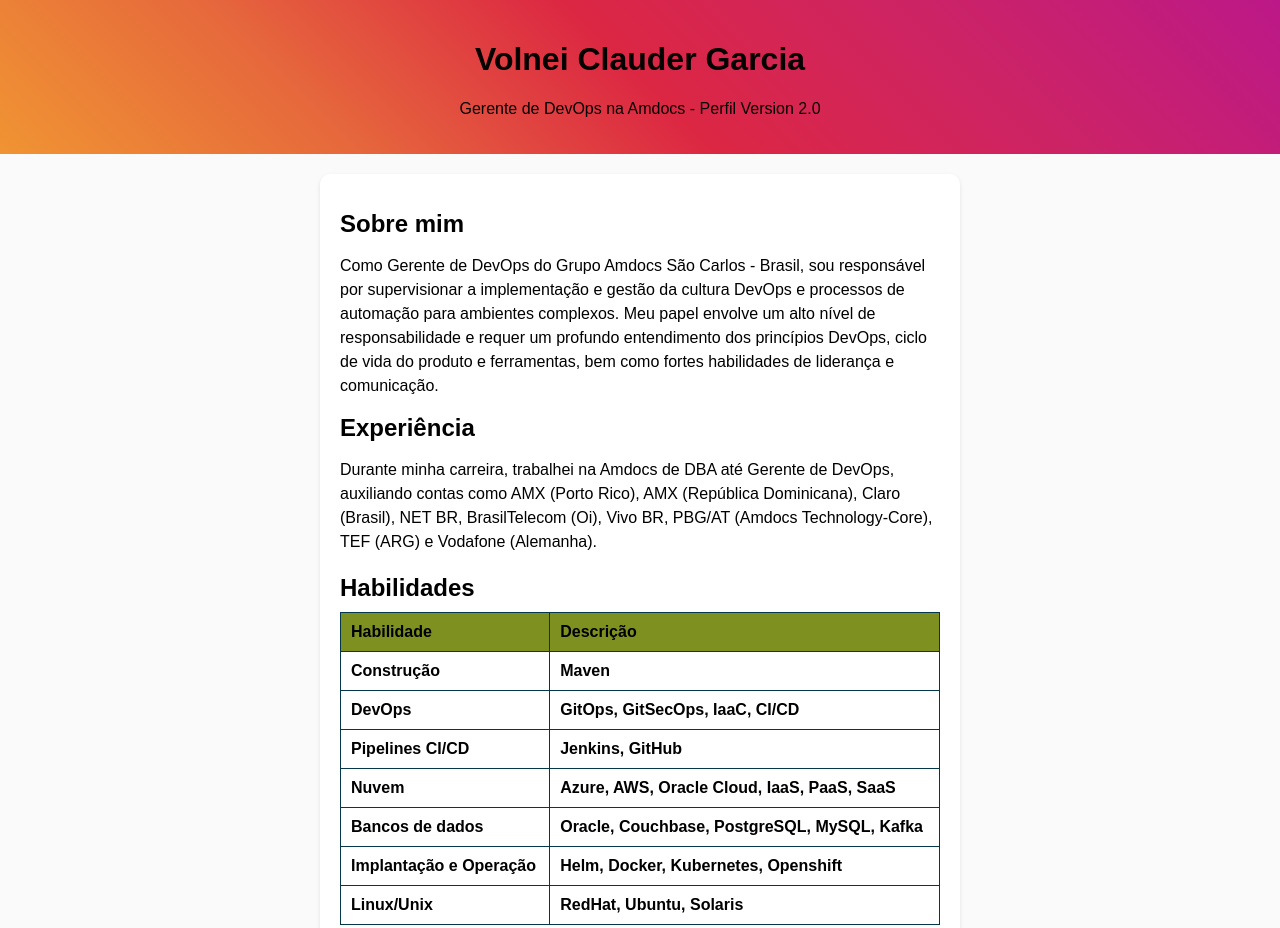
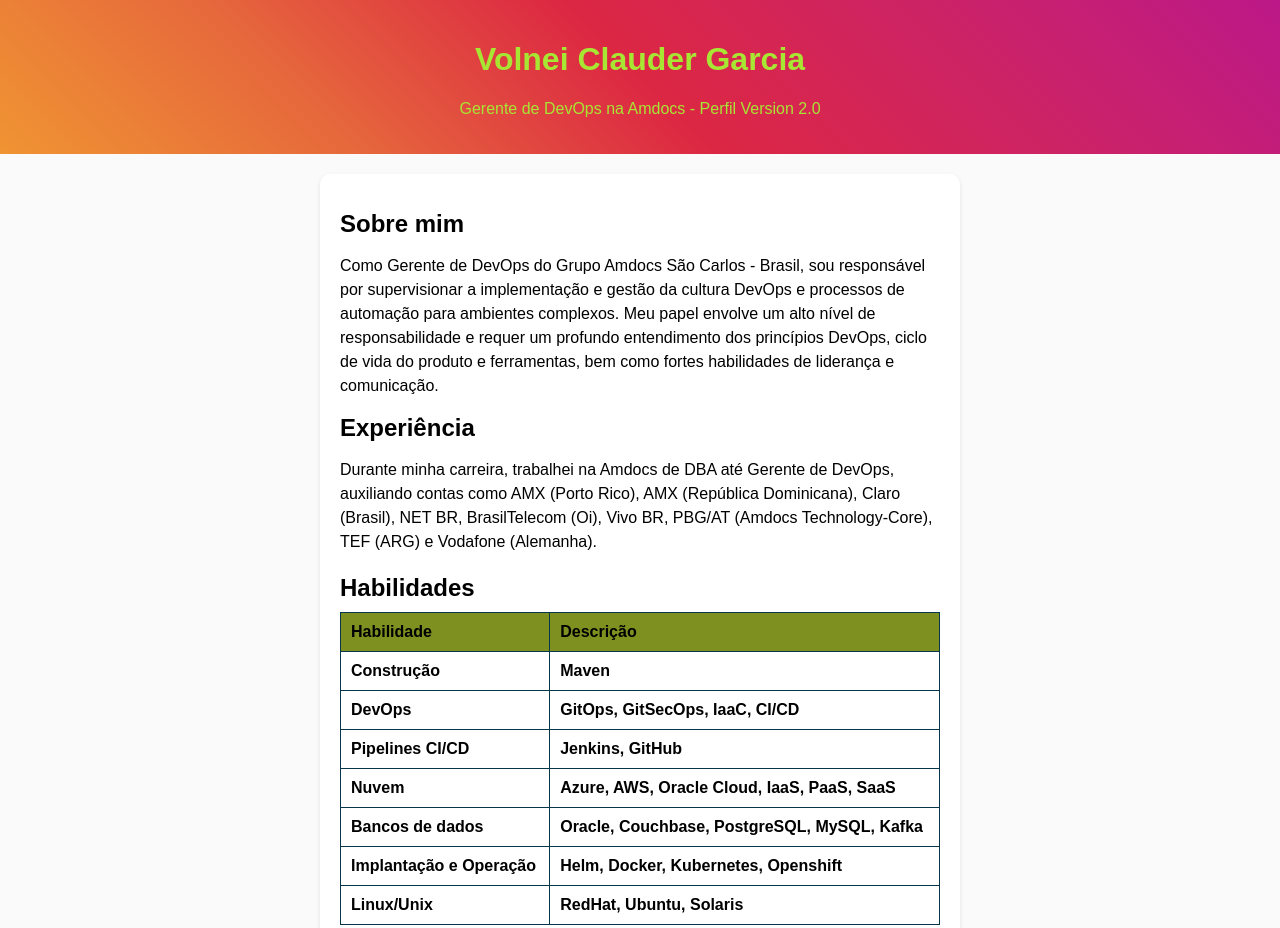
Before and after one commit to volneidba/CI-CD, a plain HTML site: page index.html in a window 1280 px wide. Shown: the top 928 px of the page. Drawn offline with Linux system fonts and the light colour scheme.

Commit message:
Changing collor

```diff
--- a/index.html
+++ b/index.html
@@ -14,7 +14,7 @@
         .header {
             background-color: #f09433;
             background-image: linear-gradient(45deg, #f09433 0%, #e6683c 25%, #dc2743 50%, #cc2366 75%, #bc1888 100%);
-            color: #060101;
+            color: #a8e634;
             text-align: center;
             padding: 20px;
         }
```
